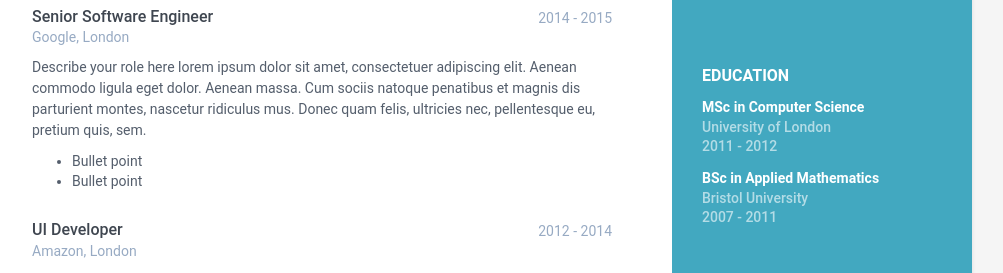
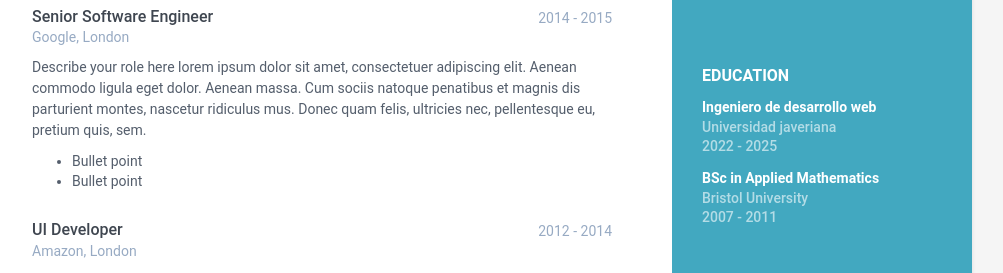
Before and after one commit to Pardo250/Pardo-cv-2-Galvis-cv-2, a Jekyll site: the page built from index.html, in a window 1280 px wide and 900 px high, scrolled down 442 px. Shown: the part 161-434 px from the top of the window, without its empty margins (168-1171 px from the left). Built offline with Jekyll 4.4.1, drawn with Linux system fonts in a browser that asks for light colours.

Commit message:
Update data.yml

```diff
--- a/_data/data.yml
+++ b/_data/data.yml
@@ -66,9 +66,9 @@ career-profile:
 education:
     title: Education
     info:
-      - degree: MSc in Computer Science
-        university: University of London
-        time: 2011 - 2012
+      - degree: Ingeniero de desarrollo web
+        university: Universidad javeriana
+        time: 2022 - 2025
         details: |
           Describe your study here lorem ipsum dolor sit amet, consectetuer
           adipiscing elit. Aenean commodo ligula eget dolor. Aenean massa. Cum
```
